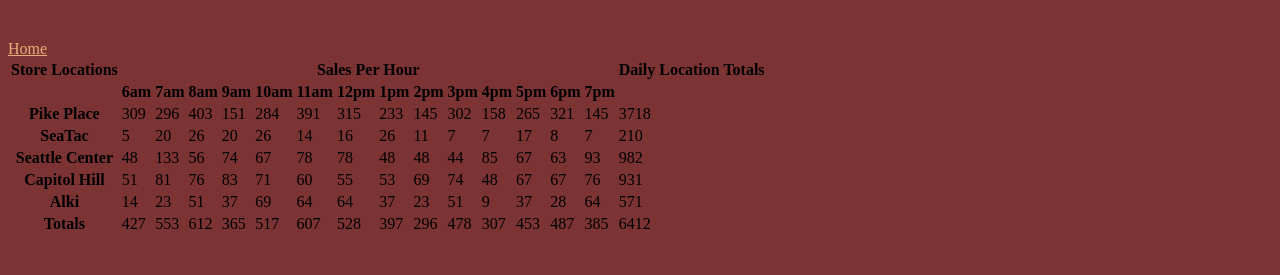
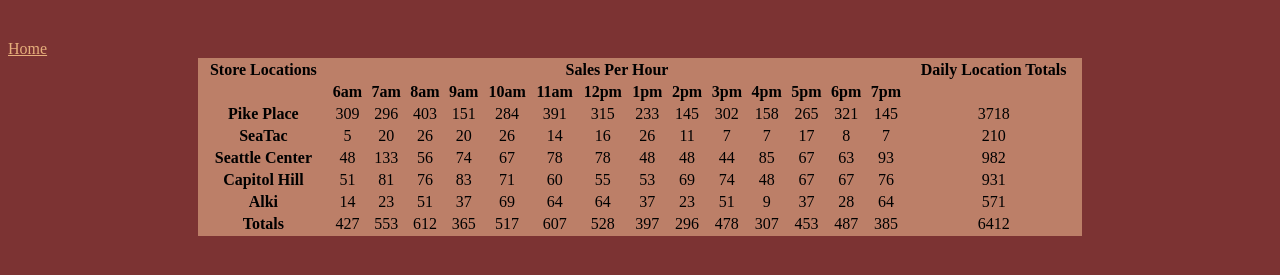
Before and after one commit to MSpake/cookie-stand, a plain HTML site: page pages/sales.html in a window 1280 px wide. Shown: the part 299-574 px from the top of the page. Drawn offline with Linux system fonts and the light colour scheme.

Commit message:
started styling the table

```diff
--- a/css/style.css
+++ b/css/style.css
@@ -30,16 +30,19 @@ body {
     text-align: center;
 }
 
-p {
+table {
+    background-color: rgb(252, 203, 157, 0.5);
+    width: 70%;
+    margin-left: auto;
+    margin-right: auto;
+}
+
+td {
     text-align: center;
 }
 
-ul {
-    list-style-position: inside;
-}
-
-.store {
-    list-style: none;
+p {
+    text-align: center;
 }
 
 a {
```
